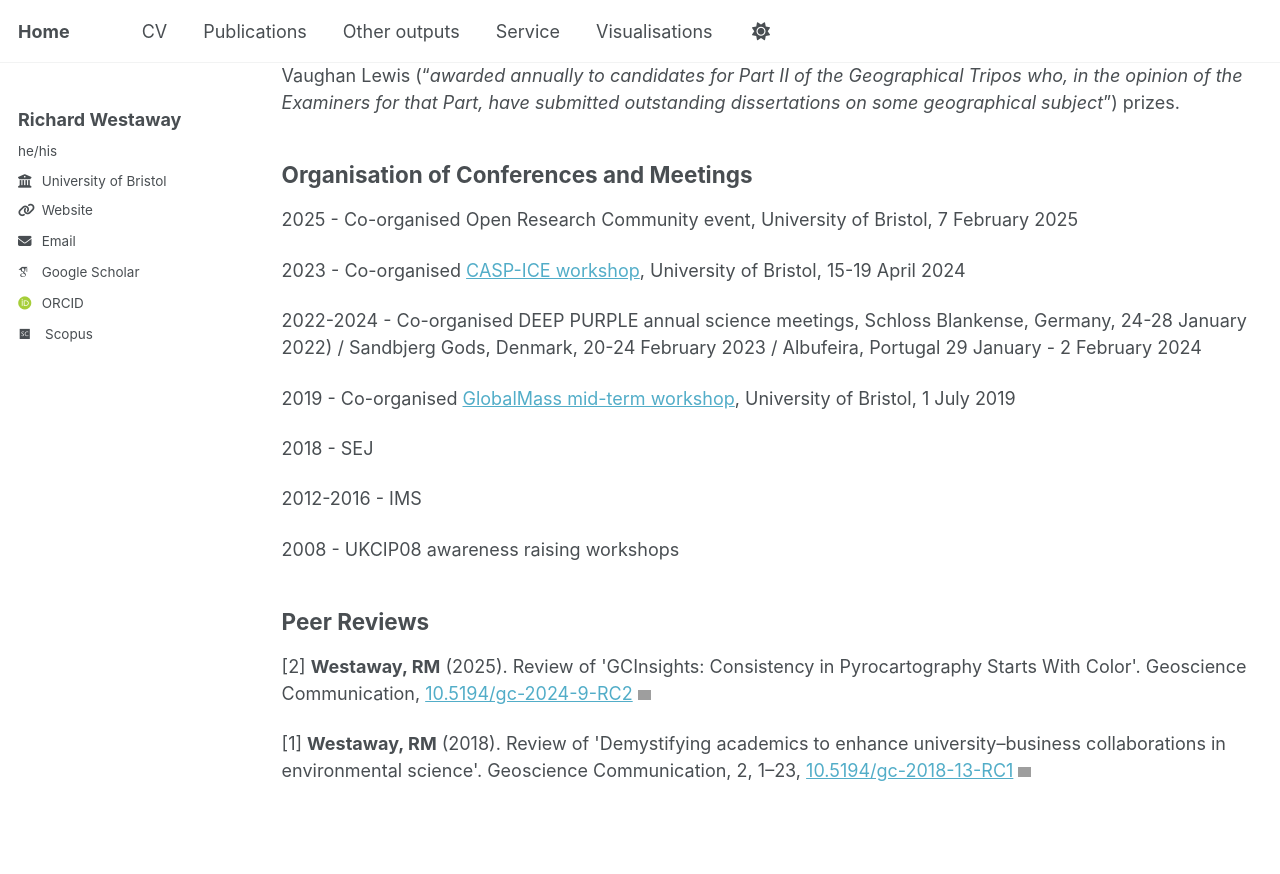
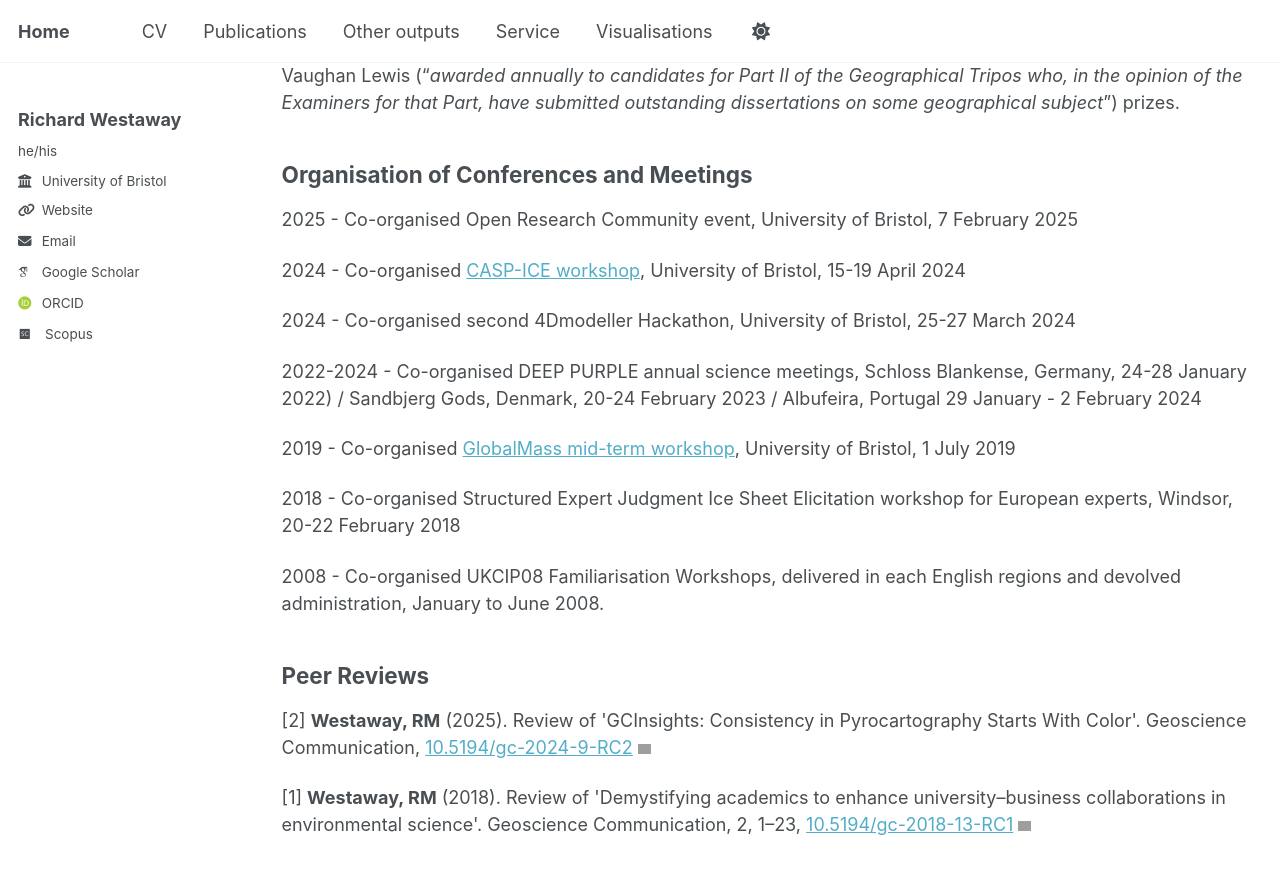
Before and after one commit to richardwestaway/richardwestaway.github.io, a Jekyll site: the page built from _pages/service.html, in a window 1280 px wide and 900 px high, scrolled down 853 px. Shown: the top 874 px of the window. Built offline with Jekyll 4.4.1, drawn with Linux system fonts in a browser that asks for light colours; some web fonts are replaced; comment, search, counter and statistics services are not loaded; grey boxes are pictures that could not be loaded.

Commit message:
Update service.html

```diff
--- a/_pages/service.html
+++ b/_pages/service.html
@@ -37,17 +37,17 @@ author_profile: true
 
 <p>2025 - Co-organised Open Research Community event, University of Bristol, 7 February 2025</p>
 
-<p>2023 - Co-organised <a href="https://microlabbristol.org/casp-ice/casp-ice-workshop/" target="_blank" rel="noopener">CASP-ICE workshop</a>, University of Bristol, 15-19 April 2024</p>
+<p>2024 - Co-organised <a href="https://microlabbristol.org/casp-ice/casp-ice-workshop/" target="_blank" rel="noopener">CASP-ICE workshop</a>, University of Bristol, 15-19 April 2024</p>
+
+<p>2024 - Co-organised second 4Dmodeller Hackathon, University of Bristol, 25-27 March 2024</p>
 
 <p>2022-2024 - Co-organised DEEP PURPLE annual science meetings, Schloss Blankense, Germany, 24-28 January 2022) / Sandbjerg Gods, Denmark, 20-24 February 2023 / Albufeira, Portugal 29 January - 2 February 2024</p>
 
 <p>2019 - Co-organised <a href="https://www.globalmass.eu/2019/07/16/globalmass-mid-term-workshop-july-2019/" target="_blank" rel="noopener">GlobalMass mid-term workshop</a>, University of Bristol, 1 July 2019</p>
 
-<p>2018 - SEJ</p>
+<p>2018 - Co-organised Structured Expert Judgment Ice Sheet Elicitation workshop for European experts, Windsor, 20-22 February 2018</p>
 
-<p>2012-2016 - IMS</p>
-
-<p>2008 - UKCIP08 awareness raising workshops</p>
+<p>2008 - Co-organised UKCIP08 Familiarisation Workshops, delivered in each English regions and devolved administration, January to June 2008.</p>
 
 <h2>Peer Reviews</h2>
 
```
